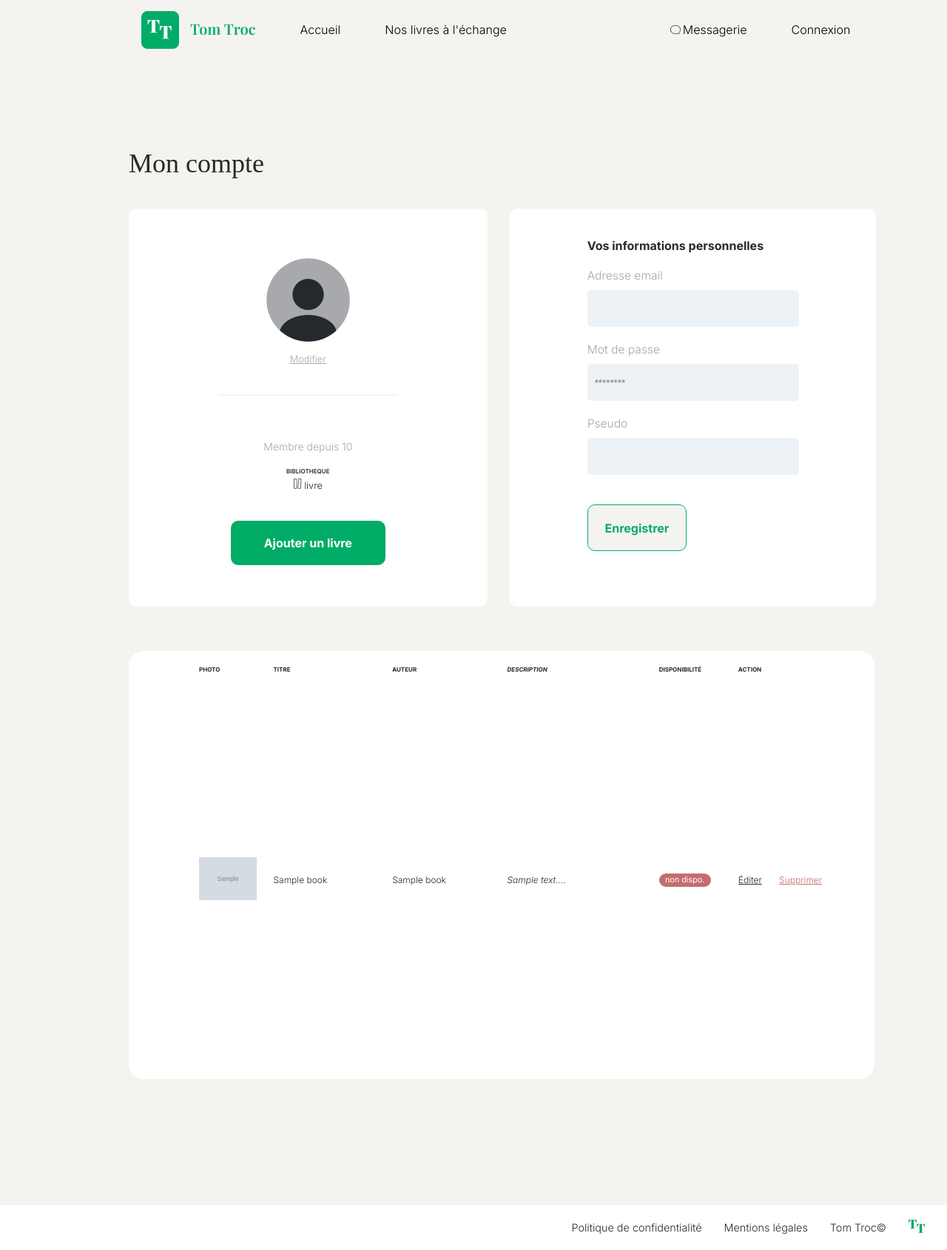
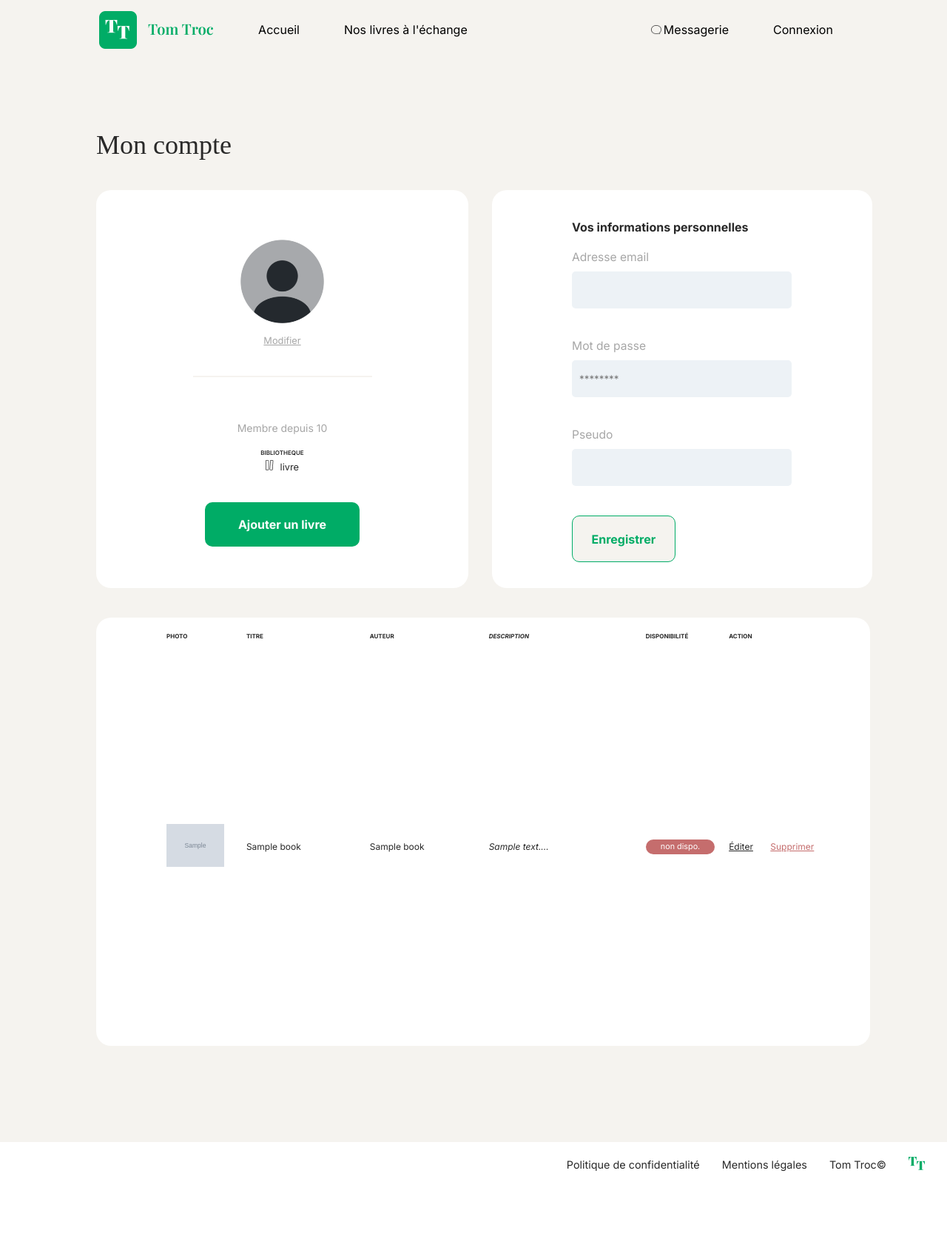
Before and after one commit to Tamsin-Rouaud/P6-TOMTROC, a PHP site: template views/templates/myAccount.php in a window 1280 px wide. Shown: the whole page at 74% size. After the commit the page ends 1584 px from the top, so only its background shows below. Run offline with PHP 8.4, Linux system fonts and the light colour scheme; the template is opened without the code that fills it: most values are stand-ins (such as "Sample title", 1, 10 or a date in 2020); grey boxes marked "Sample" are stand-in pictures; data that the repository does not hold is empty; some web fonts are replaced.

Commit message:
Nettoyage du CSS en cours_Fonctionnalités finalisées

```diff
--- a/css/style.css
+++ b/css/style.css
@@ -16,35 +16,21 @@
 
 a {
     text-decoration: none;
-
+    margin: 0;
 
 }
 
 /********** GENERAL **********/
 
 * {
-
     max-width: 1440px;
     color: #292929;
+    font-family: Inter, arial, 'sans-serif';
 
 }
 
 body {
-    display: flex;
-    flex-direction: column;
-    align-items: center;
-    font-family: Inter, arial, 'sans-serif';
-    font-weight: 300;
     background-color: #F5F3EF;
-
-    max-width: 1440px;
-    margin: 0 auto;
-
-}
-
-main {
-    width: 100%;
-    max-width: 1440px;
 
 }
 
@@ -58,15 +44,13 @@
 
 }
 
-
-
 button {
     background-color: #00AC66;
     border: none;
     border-radius: 10px;
-    font-family: 'Inter', sans-serif;
     font-size: 1em;
-    font-weight: 400;
+    padding: 20px 45px;
+    margin-top: 40px;
     color: white;
 }
 
@@ -82,7 +66,6 @@
 }
 
 label {
-    padding-bottom: 10px;
     color: #A6A6A6;
     font-size: 0.975em;
 
@@ -96,6 +79,6 @@
     outline: none;
     padding-left: 10px;
     margin-top: 10px;
-
+    margin-bottom: 20px;
 
 }
--- a/css/styleAvailableBooks.css
+++ b/css/styleAvailableBooks.css
@@ -1,13 +1,8 @@
 /********** AVAILABLEBOOKS **********/
-
-section {
-    margin: 0;
-}
 
 .books {
     display: flex;
     flex-direction: column;
-    width: 100%;
     padding-left: 300px;
     padding-right: 250px;
     background-color: #FAF9F7;
@@ -16,7 +11,6 @@
 
 .partOne h1 {
     margin: 0;
-    padding: 0;
 
 }
 
@@ -38,7 +32,7 @@
     justify-content: flex-start;
     align-items: center;
     height: 50px;
-    width: 322px;
+    width: 35%;
     background-color: white;
 }
 
@@ -52,16 +46,18 @@
     margin-left: 5px;
     margin-right: 10px;
     background-color: white;
+    margin: 0;
+    padding: 5px 15px 5px;
 
 }
 
-
 #search {
     border: none;
-    outline: none; /* Retire la bordure bleue de focus */
+    outline: none;
     height: 20px;
+    margin-top: 0;
+    margin-bottom: 0;
 }
-
 
 #search::placeholder {
     color: #A6A6A6;
@@ -85,8 +81,7 @@
     height: 324px;
     border-bottom-left-radius: 10px;
     border-bottom-right-radius: 10px;
-    margin-top: 20px;
-    margin-bottom: 30px;
+    margin: 20px 20px 30px 0;
 
 }
 
@@ -124,7 +119,6 @@
     font-size: 0.75em;
 }
 
-
 /***** Encart dispo/non dispo.  *****/
 
 .bookImageWrapper {
@@ -137,7 +131,7 @@
     position: absolute;
     top: 20px;
     right: 10px;
-    background-color: #c56d6d; /* Rouge pour indisponible */
+    background-color: #c56d6d;
     color: #fff;
     padding: 5px 8px;
     font-size: 0.5em;
@@ -145,5 +139,4 @@
     border-radius: 15px;
     z-index: 1;
 
-
 }
--- a/css/styleBookDetails.css
+++ b/css/styleBookDetails.css
@@ -1,11 +1,11 @@
 .bookDetails {
-    /* padding-top: 80px; */
     display: flex;
     justify-content: center;
     align-items: center;
     background-color: #faf9f7;
     width: 100%;
     max-width: 1440px;
+
 }
 
 .pictureBook {
@@ -15,19 +15,20 @@
     align-items: center;
     height: 863px;
     width: 50%;
+
 }
 
 .pictureBook img {
     width: 720px;
     height: 863px;
     object-fit: cover;
+
 }
 
 .aboutBook {
     display: flex;
     flex-direction: column;
     justify-content: center;
-    /* align-items: center; */
     height: 863px;
     width: 50%;
     padding-left: 80px;
@@ -36,23 +37,22 @@
 }
 
 .titleBook {
-    /* padding-top: 40px; */
     padding-bottom: 20px;
     font-size: 2.25em;
     font-weight: normal;
     font-family: 'Playfair Display', 'sans-serif';
+
 }
 
 .authorTitle {
     color: #a6a6a6;
     padding-bottom: 40px;
+
 }
 
 .underlineAuthor {
-    /* display: flex;
-    justify-content: flex-start; */
     width: 27px;
-    border: solid 0.5px #a6a6a6;
+    border: solid 0.1px #a6a6a6;
     margin: 0;
     margin-bottom: 15px;
 
@@ -62,23 +62,23 @@
     background-color: #fff;
     width: 157px;
     border-radius: 30px;
-
-    /* height: 60px; */
-
     font-size: 14px;
     margin: 0;
     margin-bottom: 80px;
+
 }
 
 .profileDetails a {
     display: flex;
     align-items: center;
+
 }
 
 .profileDetails img {
     width: 48px;
     border-radius: 50px;
     margin: 5px;
+
 }
 
 .profileDetails p {
@@ -93,8 +93,15 @@
     color: #292929;
     padding-top: 25px;
     padding-bottom: 15px;
+
 }
 
 .pDescription {
     font-size: 14px;
+
 }
+
+.subscribe {
+    width: 100%;
+
+}
--- a/css/styleHeader.css
+++ b/css/styleHeader.css
@@ -2,13 +2,10 @@
 /********** HEADER **********/
 
 header {
-    display: flex;
     background-color: #F5F3EF;
-    height: 80px;
     width: 100%;
-    max-width: 1440px;
-    align-items: center;
     position: fixed;
+    z-index: 100;
 
 }
 
@@ -25,7 +22,6 @@
     padding-right: 60px;
     align-items: center;
 
-
 }
 
 ul div li a {
@@ -36,10 +32,8 @@
     align-items: center;
 }
 
-
-.firstPart li:first-of-type {
-    padding-left: 60px;
-
+nav ul li a.active {
+    font-weight: bold;
 }
 
 header span {
@@ -52,6 +46,7 @@
     text-align: center;
     font-size: 0.7em;
     margin-left: 3px;
+
 }
 
 .icon {
@@ -60,18 +55,10 @@
 
 }
 
-nav {
-    width: 100%;
-    height: 80px;
-    margin: 0;
-}
-
 .firstPart, .secondPart {
     display: flex;
-    height: 80px;
     align-items: center;
-    padding-left: 80px;
-    padding-right: 60px;
+
 }
 
 #logo {
@@ -79,7 +66,3 @@
     height: 51px;
 
 }
-
-nav ul li a.active {
-    font-weight: bold;
-}
--- a/css/styleHomePage.css
+++ b/css/styleHomePage.css
@@ -17,13 +17,15 @@
     justify-content: space-around;
     width: 60%;
     margin: 0 auto;
+    padding-top: 150px;
 
 }
 
 .homeFirstSection article {
 
     width: 42%;
-    padding-right: 40px;
+    padding-right: 20px;
+    padding-left: 20px;
     margin-right: 65px;
 
 }
@@ -48,13 +50,6 @@
 .homeFirstSection img {
     object-fit: cover;
     height: 539px;
-
-}
-
-.button {
-
-    padding: 20px 45px;
-    margin-top: 40px;
 
 }
 
@@ -95,8 +90,6 @@
     border-bottom-right-radius: 10px;
 
 }
-
-
 
  .imgBlock img {
     width: 200px;
@@ -199,6 +192,7 @@
     justify-content: center;
     border: 2px solid #00AC66;
     background-color: transparent;
+    margin-bottom: 40px;
 
 }
 
@@ -216,6 +210,7 @@
     display: flex;
     justify-content: center;
     margin: 0;
+    padding-bottom: 40px;
 }
 .homeFifthSection {
     width: 35%;
--- a/css/styleMessaging.css
+++ b/css/styleMessaging.css
@@ -11,7 +11,7 @@
 
     padding-right: 20px;
     background-color: #faf9f7;
-    margin-left: 183px;
+    margin-left: 130px;
 }
 
 .mailingTitle {
@@ -23,6 +23,7 @@
     font-family: 'Playfair Display','sans-serif';
 font-size: 1.625em;
 color: black;
+margin-top: 60px;
 }
 
 .contact {
@@ -175,36 +176,24 @@
 .buttonMessage {
 
     margin: 0;
-  width: 132px;
-
-
+    width: 132px;
     cursor: pointer;
 
 }
 
-
-
-
-
-
-
-
-
-
 .messageWrapper {
     display: flex;
     flex-direction: column;
-    /* align-items: center; */
-    /* margin-bottom: 15px; */
     min-width: 60%;
-    /* margin: 0; */
     margin: 20px 0;
+
 }
 
 /* Messages envoyés */
 .sent {
     justify-content: flex-end;
-    margin-left: auto; /* Aligne à droite */
+    margin-left: auto;
+
 }
 
 /* Conteneur pour l'avatar et le contenu */
@@ -214,18 +203,14 @@
     width: 500px;
     margin: 0;
 
-    /* max-width: calc(100% - 40px); Prend en compte l'espace de l'avatar */
 }
 .messageAvatar  {
     display: flex;
     flex-direction: row;
     align-items: center;
     margin: 0;
+
 }
-
-
-
-
 
 /* Avatar */
 .messageAvatar img {
@@ -234,6 +219,7 @@
     border-radius: 50%;
     margin-top: 5px;
     margin: 0;
+
 }
 
 /* Heure des messages */
@@ -242,18 +228,19 @@
     color: #6c757d;
     margin-bottom: 5px;
     text-align: left;
+
 }
 
 .sent .messageTime {
     text-align: right;
     justify-content: flex-end;
     margin-bottom: 10px;
+
 }
 
 /* Contenu des messages */
 .messageContent {
     background-color: #fff; /* Couleur pour les messages reçus */
-    /* color: #721c24; */
     padding: 10px 20px;
     border-radius: 8px;
     word-wrap: break-word;
@@ -269,13 +256,6 @@
 
 
 /* Style par défaut pour les contacts */
-/* .contact {
-    background-color: #faf9f7;
-    padding: 10px;
-    border-radius: 8px;
-    cursor: pointer;
-    transition: background-color 0.3s ease;
-} */
 
 /* Contact actif */
 .activeContact {
--- a/css/styleMyAccount.css
+++ b/css/styleMyAccount.css
@@ -1,26 +1,26 @@
 /*** My Account ***/
 
 .myAccount h1 {
-    margin: 0;
     padding-bottom: 40px;
-    margin-left: 110px;
+    margin-left: 130px;
 }
 
 .myAccount{
     display: flex;
     flex-direction: column;
-    width: 90%;
-
-    margin: auto;
-    margin-top: 120px;
+    width: 93.43%;
+    padding-bottom: 40px;
+    padding-top: 150px;
+    margin-left: 0;
+    margin-right: 0;
 }
 
 .myAccountBox {
     display: flex;
-    margin-left: 110px;
+    margin-left: 130px;
     width: 89.5%;
     height: 538px;
-    margin-bottom: 30px;
+    margin-bottom: 10px;
 
 }
 
@@ -32,19 +32,17 @@
     justify-content: center;
     background-color: #f6f6f6;
     margin-left: 0;
-    border-radius: 10px;
+    border-radius: 20px;
     background-color: #ffffff;
 }
 
-.profile {
-    margin: auto;
+.iconBook {
+    padding-right: 5px;
 }
-
 .profileBlock {
     display: flex;
     flex-direction: column;
-    /* justify-content: center;
-    align-items: center;*/
+    align-items: center;
 }
 
 .profileBlock img {
@@ -94,7 +92,7 @@
 .boxInformationProfile {
     width: 48%;
     background-color: #ffffff;
-    border-radius: 10px;
+    border-radius: 20px;
 }
 
 .informationProfile {
@@ -113,7 +111,7 @@
     background-color: #f5f3ef;
     font-weight: bold;
     color: #00AC66;
-    margin-top: 20px;
+    margin: 0;
 }
 
 .save a {
@@ -124,20 +122,10 @@
     padding-bottom: 20px;
 }
 
-/* .informationProfile .formInput {
-    padding-bottom: 20px;
-
-
-} */
-
-
-
 .informationProfile input {
     background-color: #EDF2F6;
 
 }
-
-
 
 .underline {
     border: solid #f5f3ef 1px;
@@ -149,7 +137,7 @@
 .myBookBlock {
     margin-top: 30px;
     width: 87.5%;
-    margin-left: 110px;
+    margin-left: 130px;
     margin-bottom: 90px;
 }
 
@@ -193,19 +181,20 @@
     background-color: #EDF2F6; /* Couleur pour les lignes paires */
 }
 
-
-
 .photo {
     padding-left: 95px;
     width: 19%;
+
 }
 
 .title {
     width: 15.7%;
+
 }
 
 .author {
     width: 14.3%;
+
 }
 
 .description {
@@ -216,34 +205,33 @@
 
 }
 
-
 .available {
     width: 13.3%;
     padding-left: 30px;
+
 }
 
 .available button {
-
     border: none;
     display: flex;
     justify-content: center;
     align-items: center;
-    border-radius: 10px;
+    border-radius: 20px;
     margin: 0;
-    width: 70px;
     height: 18px;
     font-size: 0.9em;
     color: white;
+    padding: 10px 20px;
+
 }
-
 /* Disponible (vert) */
 .is-available {
-    background-color: #6DC5A1; /* Vert */
+    background-color: #6DC5A1;
 }
 
 /* Non disponible (rouge) */
 .not-available {
-    background-color: #c56d6d; /* Rouge */
+    background-color: #c56d6d;
 }
 
 .editDelete {
@@ -257,8 +245,6 @@
     text-decoration: underline;
 
 }
-
-
 
 .btnDelete {
     color: #c56d6d;
--- a/views/templates/editBookForm.php
+++ b/views/templates/editBookForm.php
@@ -47,8 +47,8 @@
         value="<?= htmlspecialchars($book->getAuthorName()) ?>"
        >
 </div>
-<div class="formInput">
-    <label for="getBookDescription">Description</label>
+<div class="formInput formInputDescription">
+    <label for="getBookDescription">Commentaire</label>
     <textarea
         id="getBookDescription"
         name="getBookDescription"><?= htmlspecialchars($book->getDescription()) ?></textarea>
--- a/views/templates/myAccount.php
+++ b/views/templates/myAccount.php
@@ -33,7 +33,7 @@
                     <h4><?= htmlspecialchars($user->getUsername() ?? 'Utilisateur inconnu', ENT_QUOTES, 'UTF-8'); ?></h4>
                     <p id="firstP">Membre depuis <?= htmlspecialchars($membershipDuration ?? 'inconnu'); ?></p>
                     <p id="secondP">BIBLIOTHEQUE</p>
-                    <p ><img src="./images/bookIcon.png" alt="icône de livre"><?php
+                    <p ><img class="iconBook" src="./images/bookIcon.png" alt="icône de livre"><?php
                         $bookCount = BookManager::getUserBookCount($user->getIdUser());
                         echo $bookCount . ' livre' . ($bookCount > 1 ? 's' : '');
                         ?></p>
--- a/views/templates/profileDetails.php
+++ b/views/templates/profileDetails.php
@@ -24,7 +24,7 @@
                     <h4><?= htmlspecialchars($user->getUsername() ?? 'Utilisateur inconnu', ENT_QUOTES, 'UTF-8'); ?></h4>
                     <p id="firstP">Membre depuis <?= htmlspecialchars($membershipDuration ?? 'inconnu'); ?></p>
                     <p id="secondP">BIBLIOTHEQUE</p>
-                    <p ><img src="./images/bookIcon.png" alt="icône de livre"><?php
+                    <p ><img class="iconBook" src="./images/bookIcon.png" alt="icône de livre"><?php
                         $bookCount = BookManager::getUserBookCount($user->getIdUser());
                         echo $bookCount . ' livre' . ($bookCount > 1 ? 's' : '');
                         ?></p>
```
Also changed, not shown: config/configExemple.php (added, +20 -0 lines), css/styleAddEditBookProfileForm.css (+16 -34 lines), css/styleLoginForm.css (+7 -36 lines), models/MessageManager.php (+0 -76 lines), tomtroc.sql (added, +200 -0 lines).
